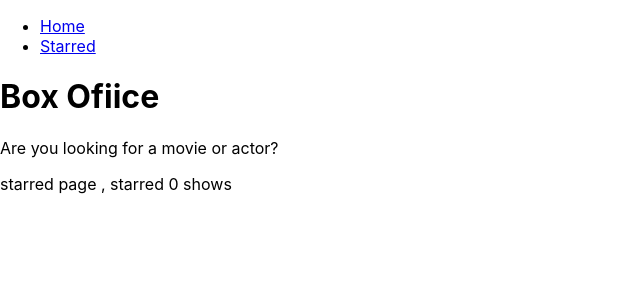
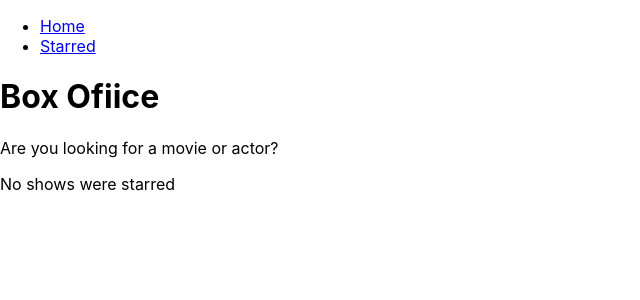
Before and after one commit to Balpreet2001/Box-office-Application, a React (Create React App) app: page /starred in a window 1280 px wide. Shown: the top 300 px of the page, without its empty margins (0-640 px from the left). Built offline with nearby package versions, Linux system fonts and the light colour scheme.

Commit message:
fetched starred shows data and displayed ShowGrid data for them

```diff
--- a/src/api/tvmaze.js
+++ b/src/api/tvmaze.js
@@ -12,3 +12,8 @@
 
 export const getShowbyId = showId =>
   apiGet(`/shows/${showId}?embed[]=seasons&embed[]=cast`);
+
+export const getShowsbyIds = async (showIds) =>{
+  const apiRequestPromises = showIds.map(showId => apiGet(`/shows/${showId}`));
+  return Promise.all(apiRequestPromises);
+}
--- a/src/pages/Starred.jsx
+++ b/src/pages/Starred.jsx
@@ -1,9 +1,30 @@
-import {useStarredShows} from '.././lib/useStarredShows'
+import { useStarredShows } from '.././lib/useStarredShows';
+import { useQuery } from '@tanstack/react-query';
+import { getShowsbyIds } from '../api/tvmaze';
+import ShowGrid from '../components/shows/ShowGrid';
+const Starred = () => {
+  const [starredShowsIds] = useStarredShows();
 
-const Starred = () =>{
-     const [starredShows] = useStarredShows()
+  const { data: starredShows, error: starredShowsErrors } = useQuery({
+    queryKey: ['starred', starredShowsIds],
+    queryFn: () =>
+      getShowsbyIds(starredShowsIds).then(result =>
+        result.map(show => ({ show }))
+      ),
+    refetchOnWindowFocus: false,
+  });
 
-     return <div>starred page , starred {starredShows.length} shows</div>
-}
+  if (starredShows?.length > 0) {
+    return <ShowGrid shows={starredShows} />;
+  }
+  if (starredShows?.length === 0) {
+    return <div>No shows were starred</div>;
+  }
+  if (starredShowsErrors) {
+    return <div> error occurred {starredShowsErrors.message} </div>;
+  }
 
-export default Starred
+  return <div>shows are loading</div>;
+};
+
+export default Starred;
```
Also changed, not shown: 1 other file (tests, documents, lock files or other folders).
